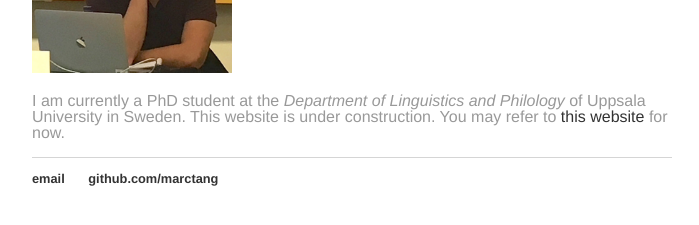
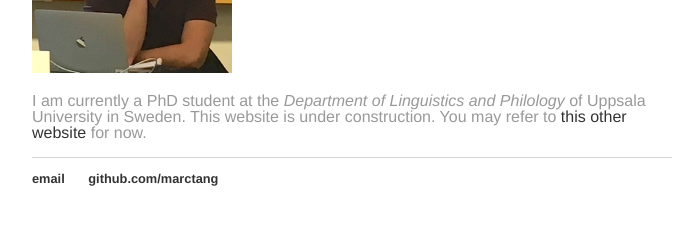
Before and after one commit to marctang/marctang.github.io, a Jekyll site: the page built from index.html, in a window 1280 px wide. Shown: the part 201-426 px from the top of the page, without its empty margins (288-987 px from the left). Built offline with Jekyll 4.4.1, drawn with Linux system fonts in a browser that asks for light colours.

Commit message:
Update index.html

```diff
--- a/index.html
+++ b/index.html
@@ -4,5 +4,5 @@
 ---
 <div class="blurb">
  <img src="pictures/pic3.JPG" alt="hi" class="inline" width="200" height="180" />
- <p>I am currently a PhD student at the <em>Department of Linguistics and Philology</em> of Uppsala University in Sweden. This website is under construction. You may refer to <a href="/about">this website</a> for now.</p>
+ <p>I am currently a PhD student at the <em>Department of Linguistics and Philology</em> of Uppsala University in Sweden. This website is under construction. You may refer to <a href="https://marctang.com">this other website</a> for now.</p>
  </div><!-- /.blurb -->
```
